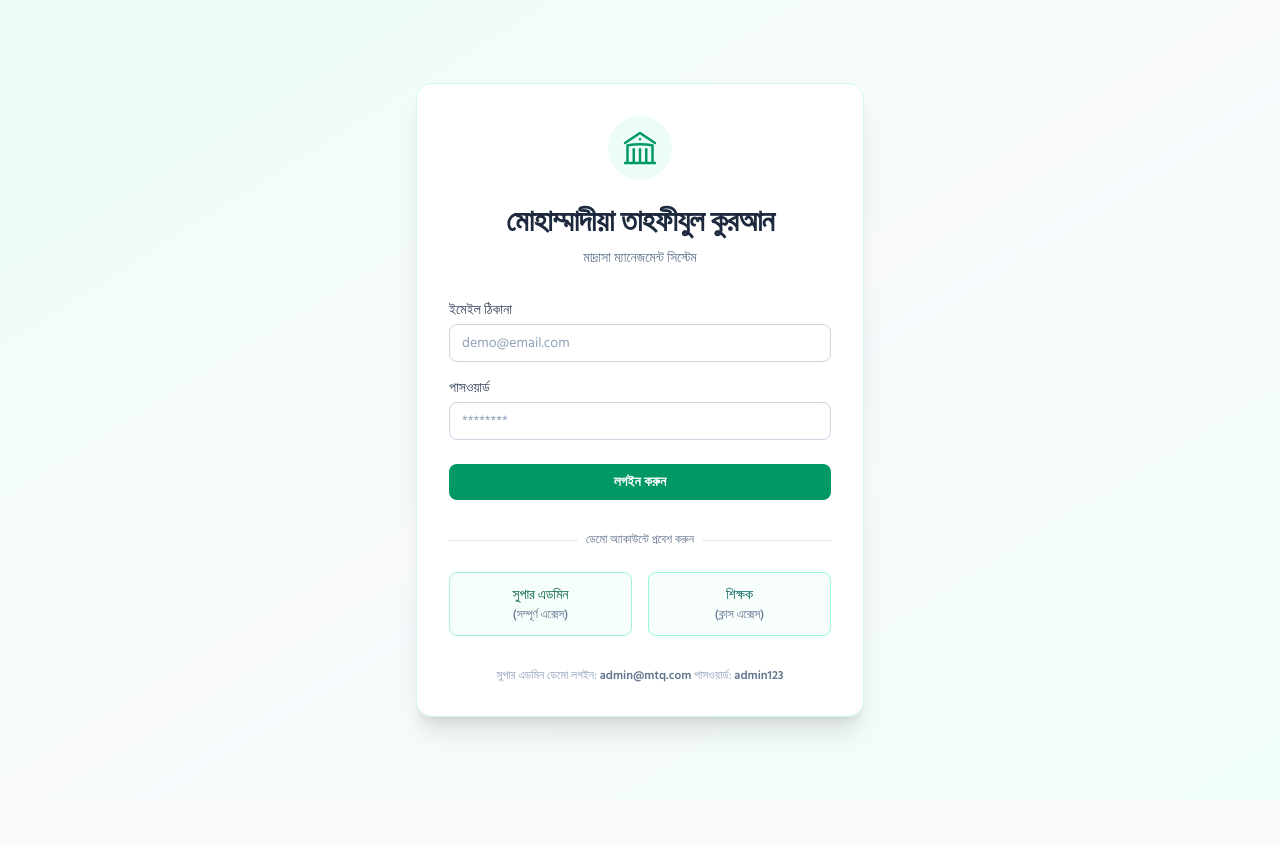
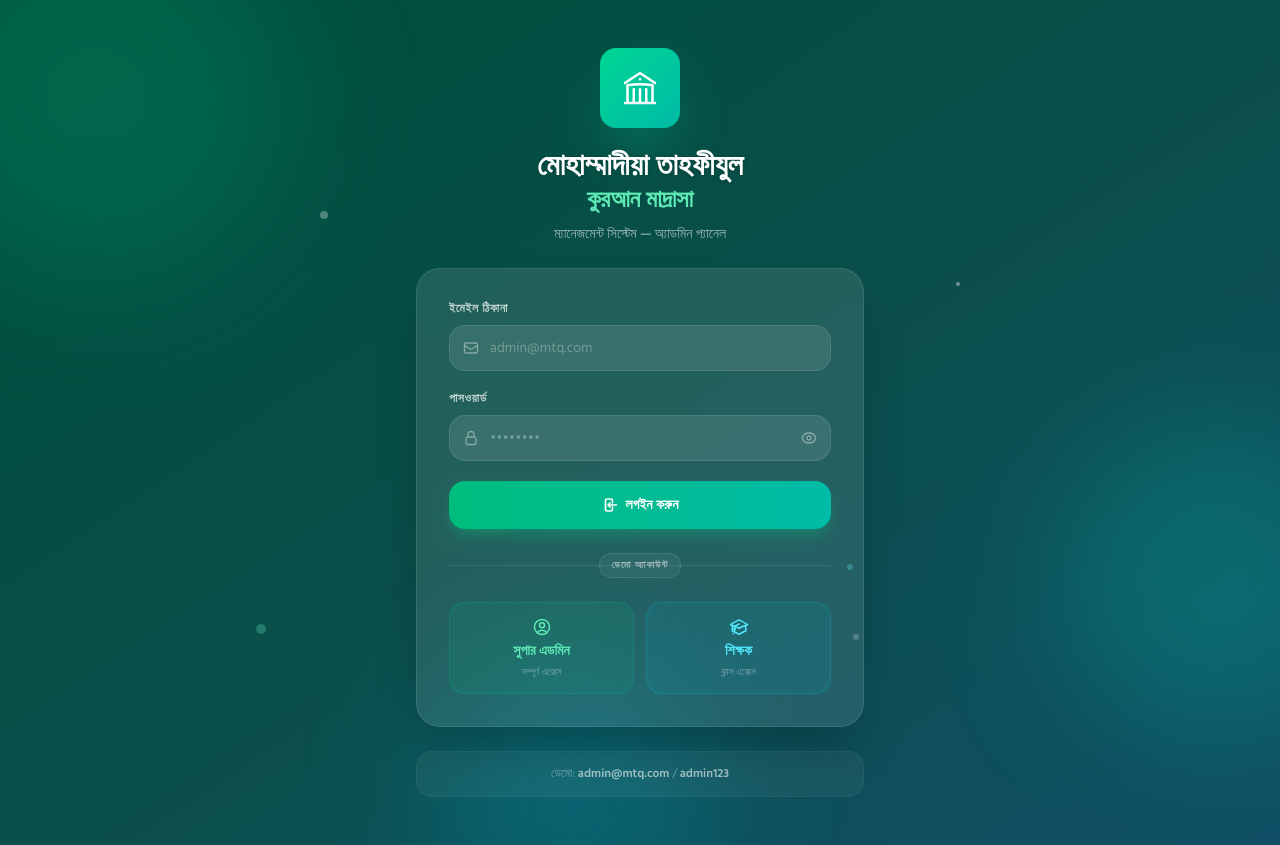
Before and after one commit to saddamhosen-2004/Madrasha-manage-softwere, a Next.js app: page /login in a window 1280 px wide. Before the commit the page ends 800 px from the top, so only its background shows below. Built offline with nearby package versions, Linux system fonts and the light colour scheme; no server answers.

Commit message:
feat: premium glassmorphism redesign of admin login page

```diff
--- a/app/(auth)/login/page.tsx
+++ b/app/(auth)/login/page.tsx
@@ -10,10 +10,10 @@ export default function LoginPage() {
   const [password, setPassword] = useState('');
   const [loading, setLoading] = useState(false);
   const [errorMsg, setErrorMsg] = useState('');
+  const [showPassword, setShowPassword] = useState(false);
   const router = useRouter();
 
   useEffect(() => {
-    // Redirect if already logged in
     const profile = localStorage.getItem('user_profile');
     if (profile) {
       router.replace('/dashboard');
@@ -23,32 +23,25 @@ export default function LoginPage() {
   const handleLogin = async (e: React.FormEvent) => {
     e.preventDefault();
     if (!email || !password) {
-      setErrorMsg('দয়া করে ইমেইল এবং পাসওয়ার্ড প্রদান করুন।');
+      setErrorMsg('দয়া করে ইমেইল এবং পাসওয়ার্ড প্রদান করুন।');
       return;
     }
-
     setLoading(true);
     setErrorMsg('');
-
     try {
       if (isSupabaseConfigured()) {
-        const { data, error } = await supabase.auth.signInWithPassword({
-          email,
-          password
-        });
+        const { data, error } = await supabase.auth.signInWithPassword({ email, password });
         if (error) {
           setErrorMsg(error.message);
         } else if (data.user) {
-          // fetch profile
           const profile = await db.getProfile();
           if (profile) {
             router.push('/dashboard');
           } else {
-            setErrorMsg('ব্যবহারকারীর প্রোফাইল পাওয়া যায়নি।');
+            setErrorMsg('ব্যবহারকারীর প্রোফাইল পাওয়া যায়নি।');
           }
         }
       } else {
-        // Fallback LocalStorage Auth Simulation
         if (email === 'admin@mtq.com' && password === 'admin123') {
           await db.setMockProfile('admin');
           router.push('/dashboard');
@@ -56,11 +49,11 @@ export default function LoginPage() {
           await db.setMockProfile('teacher', 'teacher-1');
           router.push('/dashboard');
         } else {
-          setErrorMsg('ইমেইল বা পাসওয়ার্ড ভুল হয়েছে। ডেমো ট্রাই করুন।');
+          setErrorMsg('ইমেইল বা পাসওয়ার্ড ভুল হয়েছে।');
         }
       }
     } catch (err: any) {
-      setErrorMsg('লগইন করার সময় একটি সমস্যা হয়েছে।');
+      setErrorMsg('লগইন করার সময় একটি সমস্যা হয়েছে।');
     } finally {
       setLoading(false);
     }
@@ -77,42 +70,69 @@ export default function LoginPage() {
       }
       router.push('/dashboard');
     } catch (err) {
-      setErrorMsg('ডেমো লগইন ব্যর্থ হয়েছে।');
+      setErrorMsg('ডেমো লগইন ব্যর্থ হয়েছে।');
     } finally {
       setLoading(false);
     }
   };
 
   return (
-    <div className="flex min-h-screen flex-col items-center justify-center bg-gradient-to-br from-emerald-50 via-slate-50 to-teal-50 px-4 py-12 sm:px-6 lg:px-8">
-      <div className="w-full max-w-md space-y-8 rounded-2xl bg-white p-8 shadow-xl border border-emerald-100">
+    <div className="relative flex min-h-screen items-center justify-center overflow-hidden bg-gradient-to-br from-emerald-900 via-teal-900 to-cyan-900 px-4 py-12">
+
+      {/* ── Animated Blobs ── */}
+      <div className="pointer-events-none absolute inset-0 overflow-hidden">
+        <div className="animate-float absolute -top-24 -left-24 h-96 w-96 rounded-full bg-emerald-500/20 blur-3xl"></div>
+        <div className="animate-float absolute top-1/2 -right-24 h-80 w-80 rounded-full bg-teal-400/20 blur-3xl" style={{ animationDelay: '1.5s' }}></div>
+        <div className="animate-float absolute -bottom-24 left-1/3 h-72 w-72 rounded-full bg-cyan-500/20 blur-3xl" style={{ animationDelay: '3s' }}></div>
+        {/* Small sparkle dots */}
+        <div className="absolute top-1/4 left-1/4 h-2 w-2 rounded-full bg-white/30"></div>
+        <div className="absolute top-3/4 left-2/3 h-1.5 w-1.5 rounded-full bg-white/20"></div>
+        <div className="absolute top-1/3 right-1/4 h-1 w-1 rounded-full bg-white/40"></div>
+        <div className="absolute bottom-1/4 left-1/5 h-2.5 w-2.5 rounded-full bg-emerald-300/30"></div>
+        <div className="absolute top-2/3 right-1/3 h-1.5 w-1.5 rounded-full bg-cyan-300/30"></div>
+      </div>
+
+      {/* ── Main Card ── */}
+      <div className="animate-fade-in-up relative w-full max-w-md space-y-6">
+
+        {/* Header */}
         <div className="text-center">
-          {/* Islamic Lantern Icon or Logo */}
-          <div className="mx-auto flex h-16 w-16 items-center justify-center rounded-full bg-emerald-50 text-emerald-600">
-            <svg xmlns="http://www.w3.org/2000/svg" fill="none" viewBox="0 0 24 24" strokeWidth={1.5} stroke="currentColor" className="w-10 h-10">
+          {/* Glowing Icon */}
+          <div className="mx-auto mb-5 flex h-20 w-20 items-center justify-center rounded-2xl bg-gradient-to-br from-emerald-400 to-teal-500 shadow-2xl shadow-emerald-500/40">
+            <svg xmlns="http://www.w3.org/2000/svg" fill="none" viewBox="0 0 24 24" strokeWidth={1.5} stroke="currentColor" className="h-10 w-10 text-white">
               <path strokeLinecap="round" strokeLinejoin="round" d="M12 21v-8.25M15.75 21v-8.25M8.25 21v-8.25M3 9l9-6 9 6m-1.5 12V10.332A48.36 48.36 0 0 0 12 9.75c-2.551 0-5.053.2-7.5.582V21M3 21h18M12 6.75h.008v.008H12V6.75Z" />
             </svg>
           </div>
-          <h2 className="mt-6 text-3xl font-bold tracking-tight text-slate-800">
-            মোহাম্মাদীয়া তাহফীযুল কুরআন
-          </h2>
-          <p className="mt-2 text-sm text-slate-500 font-medium">
-            মাদ্রাসা ম্যানেজমেন্ট সিস্টেম
-          </p>
+          <h1 className="text-3xl font-bold text-white drop-shadow-sm">মোহাম্মাদীয়া তাহফীযুল</h1>
+          <h2 className="text-2xl font-bold text-emerald-300">কুরআন মাদ্রাসা</h2>
+          <p className="mt-2 text-sm font-medium text-white/60">ম্যানেজমেন্ট সিস্টেম — অ্যাডমিন প্যানেল</p>
         </div>
 
-        <form className="mt-8 space-y-6" onSubmit={handleLogin}>
+        {/* Glassmorphism Card */}
+        <div className="rounded-3xl border border-white/10 bg-white/10 p-8 shadow-2xl backdrop-blur-xl">
+
+          {/* Error Message */}
           {errorMsg && (
-            <div className="rounded-md bg-red-50 p-4 text-sm text-red-600 border border-red-100">
-              {errorMsg}
+            <div className="mb-5 flex items-start gap-2.5 rounded-2xl border border-rose-400/30 bg-rose-500/20 px-4 py-3 text-sm text-rose-200 backdrop-blur-sm">
+              <svg className="mt-0.5 h-4 w-4 shrink-0 text-rose-400" fill="currentColor" viewBox="0 0 20 20">
+                <path fillRule="evenodd" d="M10 18a8 8 0 100-16 8 8 0 000 16zM8.707 7.293a1 1 0 00-1.414 1.414L8.586 10l-1.293 1.293a1 1 0 101.414 1.414L10 11.414l1.293 1.293a1 1 0 001.414-1.414L11.414 10l1.293-1.293a1 1 0 00-1.414-1.414L10 8.586 8.707 7.293z" clipRule="evenodd" />
+              </svg>
+              <span>{errorMsg}</span>
             </div>
           )}
 
-          <div className="space-y-4 rounded-md">
+          <form onSubmit={handleLogin} className="space-y-5">
+            {/* Email */}
             <div>
-              <label htmlFor="email" className="block text-sm font-medium text-slate-700 mb-1">
+              <label htmlFor="email" className="mb-2 block text-xs font-bold uppercase tracking-wider text-white/70">
                 ইমেইল ঠিকানা
               </label>
+              <div className="relative">
+                <span className="absolute inset-y-0 left-0 flex items-center pl-3.5 text-white/40">
+                  <svg className="h-4 w-4" fill="none" stroke="currentColor" strokeWidth={2} viewBox="0 0 24 24">
+                    <path strokeLinecap="round" strokeLinejoin="round" d="M21.75 6.75v10.5a2.25 2.25 0 01-2.25 2.25h-15a2.25 2.25 0 01-2.25-2.25V6.75m19.5 0A2.25 2.25 0 0019.5 4.5h-15a2.25 2.25 0 00-2.25 2.25m19.5 0v.243a2.25 2.25 0 01-1.07 1.916l-7.5 4.615a2.25 2.25 0 01-2.36 0L3.32 8.91a2.25 2.25 0 01-1.07-1.916V6.75" />
+                  </svg>
+                </span>
                 <input
                   id="email"
                   name="email"
@@ -120,71 +140,124 @@ export default function LoginPage() {
                   required
                   value={email}
                   onChange={(e) => setEmail(e.target.value)}
-                placeholder="demo@email.com"
-                className="w-full rounded-lg border border-slate-300 px-3 py-2 text-slate-900 placeholder-slate-400 focus:border-emerald-500 focus:outline-none focus:ring-1 focus:ring-emerald-500 sm:text-sm"
-              />
-            </div>
-
-            <div>
-              <label htmlFor="password" className="block text-sm font-medium text-slate-700 mb-1">
-                পাসওয়ার্ড
-              </label>
-              <input
-                id="password"
-                name="password"
-                type="password"
-                required
-                value={password}
-                onChange={(e) => setPassword(e.target.value)}
-                placeholder="********"
-                className="w-full rounded-lg border border-slate-300 px-3 py-2 text-slate-900 placeholder-slate-400 focus:border-emerald-500 focus:outline-none focus:ring-1 focus:ring-emerald-500 sm:text-sm"
+                  placeholder="admin@mtq.com"
+                  className="w-full rounded-2xl border border-white/10 bg-white/10 py-3 pl-10 pr-4 text-sm text-white placeholder-white/30 focus:border-emerald-400/60 focus:outline-none focus:ring-2 focus:ring-emerald-400/30 transition"
                 />
               </div>
             </div>
 
+            {/* Password */}
             <div>
+              <label htmlFor="password" className="mb-2 block text-xs font-bold uppercase tracking-wider text-white/70">
+                পাসওয়ার্ড
+              </label>
+              <div className="relative">
+                <span className="absolute inset-y-0 left-0 flex items-center pl-3.5 text-white/40">
+                  <svg className="h-4 w-4" fill="none" stroke="currentColor" strokeWidth={2} viewBox="0 0 24 24">
+                    <path strokeLinecap="round" strokeLinejoin="round" d="M16.5 10.5V6.75a4.5 4.5 0 10-9 0v3.75m-.75 11.25h10.5a2.25 2.25 0 002.25-2.25v-6.75a2.25 2.25 0 00-2.25-2.25H6.75a2.25 2.25 0 00-2.25 2.25v6.75a2.25 2.25 0 002.25 2.25z" />
+                  </svg>
+                </span>
+                <input
+                  id="password"
+                  name="password"
+                  type={showPassword ? 'text' : 'password'}
+                  required
+                  value={password}
+                  onChange={(e) => setPassword(e.target.value)}
+                  placeholder="••••••••"
+                  className="w-full rounded-2xl border border-white/10 bg-white/10 py-3 pl-10 pr-11 text-sm text-white placeholder-white/30 focus:border-emerald-400/60 focus:outline-none focus:ring-2 focus:ring-emerald-400/30 transition"
+                />
+                <button
+                  type="button"
+                  onClick={() => setShowPassword(!showPassword)}
+                  className="absolute inset-y-0 right-0 flex items-center pr-3.5 text-white/40 hover:text-white/70 transition"
+                >
+                  {showPassword ? (
+                    <svg className="h-4 w-4" fill="none" stroke="currentColor" strokeWidth={2} viewBox="0 0 24 24">
+                      <path strokeLinecap="round" strokeLinejoin="round" d="M3.98 8.223A10.477 10.477 0 001.934 12C3.226 16.338 7.244 19.5 12 19.5c.993 0 1.953-.138 2.863-.395M6.228 6.228A10.45 10.45 0 0112 4.5c4.756 0 8.773 3.162 10.065 7.498a10.523 10.523 0 01-4.293 5.774M6.228 6.228L3 3m3.228 3.228l3.65 3.65m7.894 7.894L21 21m-3.228-3.228l-3.65-3.65m0 0a3 3 0 10-4.243-4.243m4.242 4.242L9.88 9.88" />
+                    </svg>
+                  ) : (
+                    <svg className="h-4 w-4" fill="none" stroke="currentColor" strokeWidth={2} viewBox="0 0 24 24">
+                      <path strokeLinecap="round" strokeLinejoin="round" d="M2.036 12.322a1.012 1.012 0 010-.639C3.423 7.51 7.36 4.5 12 4.5c4.638 0 8.573 3.007 9.963 7.178.07.207.07.431 0 .639C20.577 16.49 16.64 19.5 12 19.5c-4.638 0-8.573-3.007-9.963-7.178z" />
+                      <path strokeLinecap="round" strokeLinejoin="round" d="M15 12a3 3 0 11-6 0 3 3 0 016 0z" />
+                    </svg>
+                  )}
+                </button>
+              </div>
+            </div>
+
+            {/* Login Button */}
             <button
               type="submit"
               disabled={loading}
-              className="group relative flex w-full justify-center rounded-lg bg-emerald-600 px-4 py-2 text-sm font-semibold text-white hover:bg-emerald-700 focus:outline-none focus:ring-2 focus:ring-emerald-500 focus:ring-offset-2 disabled:bg-emerald-400 transition"
+              className="relative w-full overflow-hidden rounded-2xl bg-gradient-to-r from-emerald-500 to-teal-500 py-3.5 text-sm font-bold text-white shadow-lg shadow-emerald-500/30 hover:opacity-90 focus:outline-none focus:ring-2 focus:ring-emerald-400 focus:ring-offset-2 focus:ring-offset-transparent disabled:opacity-60 transition-all duration-200"
             >
-              {loading ? 'লোডিং হচ্ছে...' : 'লগইন করুন'}
+              {loading ? (
+                <span className="flex items-center justify-center gap-2">
+                  <svg className="h-4 w-4 animate-spin" viewBox="0 0 24 24" fill="none">
+                    <circle className="opacity-25" cx="12" cy="12" r="10" stroke="currentColor" strokeWidth="4" />
+                    <path className="opacity-75" fill="currentColor" d="M4 12a8 8 0 018-8V0C5.373 0 0 5.373 0 12h4z" />
+                  </svg>
+                  লোডিং হচ্ছে...
+                </span>
+              ) : (
+                <span className="flex items-center justify-center gap-2">
+                  <svg className="h-4 w-4" fill="none" stroke="currentColor" strokeWidth={2.5} viewBox="0 0 24 24">
+                    <path strokeLinecap="round" strokeLinejoin="round" d="M15.75 9V5.25A2.25 2.25 0 0013.5 3h-6a2.25 2.25 0 00-2.25 2.25v13.5A2.25 2.25 0 007.5 21h6a2.25 2.25 0 002.25-2.25V15M12 9l-3 3m0 0l3 3m-3-3h12.75" />
+                  </svg>
+                  লগইন করুন
+                </span>
+              )}
             </button>
-          </div>
           </form>
 
+          {/* Divider */}
           <div className="relative my-6">
             <div className="absolute inset-0 flex items-center">
-            <div className="w-full border-t border-slate-200"></div>
+              <div className="w-full border-t border-white/10"></div>
             </div>
-          <div className="relative flex justify-center text-xs uppercase">
-            <span className="bg-white px-2 text-slate-500 font-medium">ডেমো অ্যাকাউন্টে প্রবেশ করুন</span>
+            <div className="relative flex justify-center">
+              <span className="rounded-full border border-white/10 bg-white/5 px-3 py-1 text-[10px] font-bold uppercase tracking-widest text-white/50">
+                ডেমো অ্যাকাউন্ট
+              </span>
             </div>
           </div>
 
-        <div className="grid grid-cols-2 gap-4">
+          {/* Demo Buttons */}
+          <div className="grid grid-cols-2 gap-3">
             <button
               type="button"
               onClick={() => handleDemoLogin('admin')}
               disabled={loading}
-            className="flex flex-col items-center justify-center rounded-lg border border-emerald-200 bg-emerald-50/50 p-3 hover:bg-emerald-50 transition text-emerald-800 text-sm font-medium"
+              className="group flex flex-col items-center justify-center gap-1 rounded-2xl border border-emerald-400/20 bg-emerald-500/10 py-3.5 text-sm font-bold text-emerald-300 transition hover:bg-emerald-500/20 disabled:opacity-50"
             >
+              <svg className="h-5 w-5 transition group-hover:scale-110" fill="none" stroke="currentColor" strokeWidth={1.8} viewBox="0 0 24 24">
+                <path strokeLinecap="round" strokeLinejoin="round" d="M17.982 18.725A7.488 7.488 0 0012 15.75a7.488 7.488 0 00-5.982 2.975m11.963 0a9 9 0 10-11.963 0m11.963 0A8.966 8.966 0 0112 21a8.966 8.966 0 01-5.982-2.275M15 9.75a3 3 0 11-6 0 3 3 0 016 0z" />
+              </svg>
               <span>সুপার এডমিন</span>
-            <span className="text-xs text-slate-500 mt-0.5">(সম্পূর্ণ এক্সেস)</span>
+              <span className="text-[10px] font-normal text-white/40">সম্পূর্ণ এক্সেস</span>
             </button>
             <button
               type="button"
               onClick={() => handleDemoLogin('teacher')}
               disabled={loading}
-            className="flex flex-col items-center justify-center rounded-lg border border-teal-200 bg-teal-50/50 p-3 hover:bg-teal-50 transition text-teal-800 text-sm font-medium"
+              className="group flex flex-col items-center justify-center gap-1 rounded-2xl border border-cyan-400/20 bg-cyan-500/10 py-3.5 text-sm font-bold text-cyan-300 transition hover:bg-cyan-500/20 disabled:opacity-50"
             >
+              <svg className="h-5 w-5 transition group-hover:scale-110" fill="none" stroke="currentColor" strokeWidth={1.8} viewBox="0 0 24 24">
+                <path strokeLinecap="round" strokeLinejoin="round" d="M4.26 10.147a60.436 60.436 0 00-.491 6.347A48.627 48.627 0 0112 20.904a48.627 48.627 0 018.232-4.41 60.46 60.46 0 00-.491-6.347m-15.482 0a50.57 50.57 0 00-2.658-.813A59.905 59.905 0 0112 3.493a59.902 59.902 0 0110.399 5.84c-.896.248-1.783.52-2.658.814m-15.482 0A50.697 50.697 0 0112 13.489a50.702 50.702 0 017.74-3.342M6.75 15a.75.75 0 100-1.5.75.75 0 000 1.5zm0 0v-3.675A55.378 55.378 0 0112 8.443m-7.007 11.55A5.981 5.981 0 006.75 15.75v-1.5" />
+              </svg>
               <span>শিক্ষক</span>
-            <span className="text-xs text-slate-500 mt-0.5">(ক্লাস এক্সেস)</span>
+              <span className="text-[10px] font-normal text-white/40">ক্লাস এক্সেস</span>
             </button>
           </div>
+        </div>
 
-        <div className="text-center text-xs text-slate-400 mt-4">
-          সুপার এডমিন ডেমো লগইন: <span className="font-semibold text-slate-500">admin@mtq.com</span> পাসওয়ার্ড: <span className="font-semibold text-slate-500">admin123</span>
+        {/* Demo credentials hint */}
+        <div className="rounded-2xl border border-white/5 bg-white/5 px-5 py-3.5 text-center text-xs text-white/40">
+          <span>ডেমো:</span>{' '}
+          <span className="font-semibold text-white/60">admin@mtq.com</span>
+          {' / '}
+          <span className="font-semibold text-white/60">admin123</span>
         </div>
       </div>
     </div>
```
Lines whose indentation alone changed are shown as unchanged.
